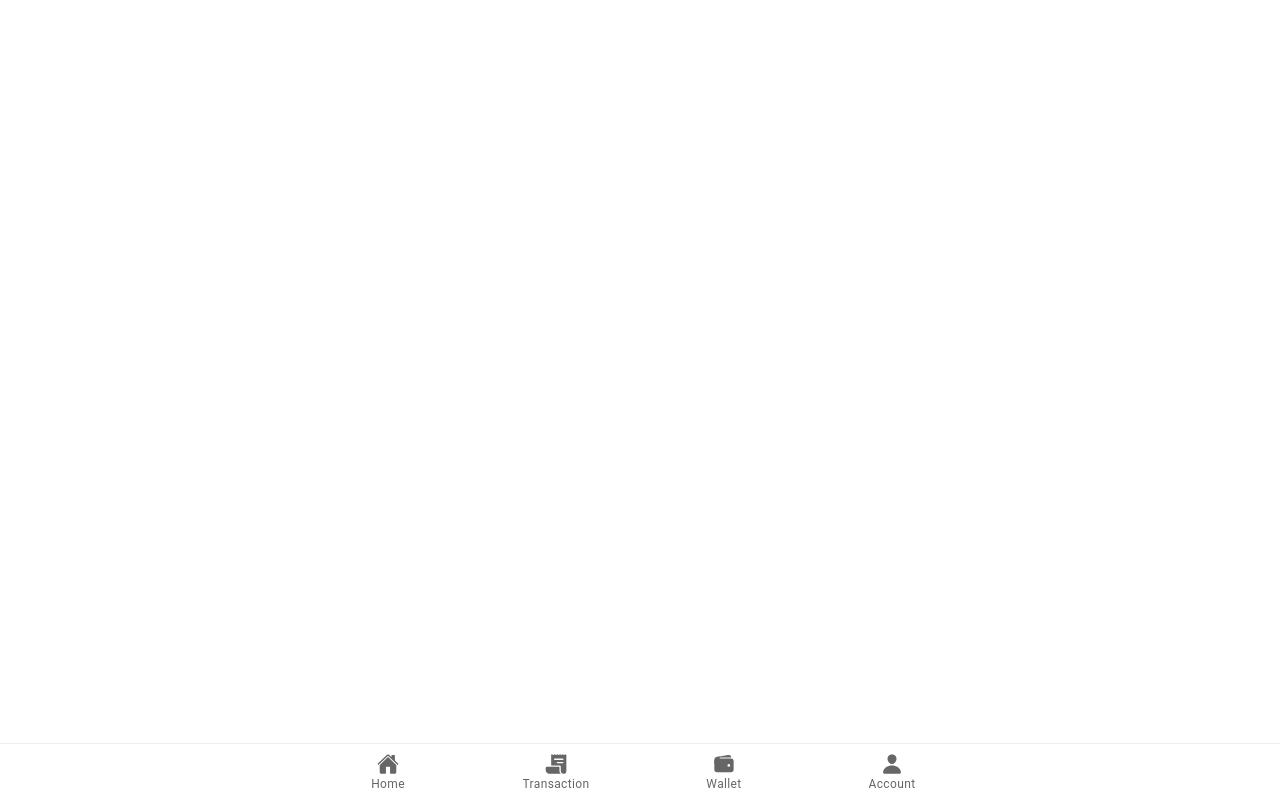
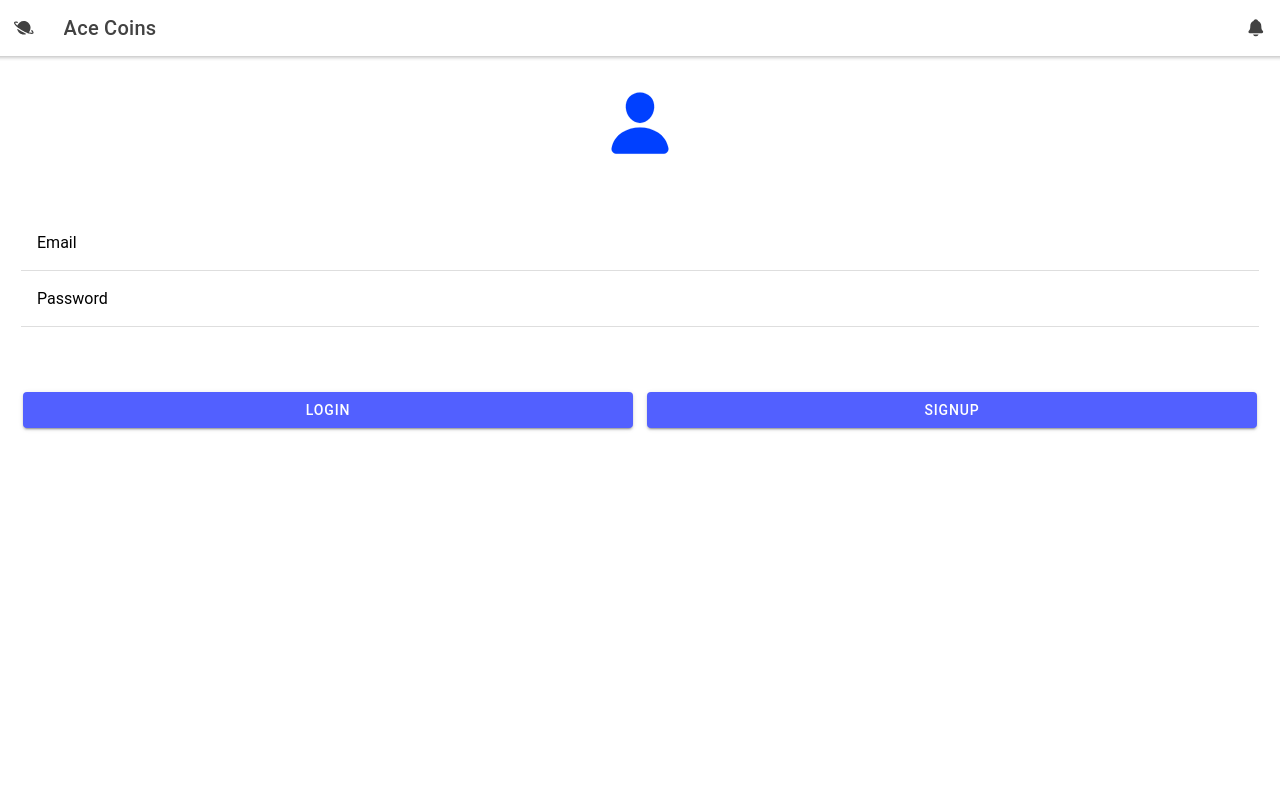
Before and after one commit to samiksha0302/ace-coins-8t4lin, a React (Create React App) app: page /pageLogin in a window 1280 px wide. Built offline with nearby package versions, Linux system fonts and the light colour scheme.

Commit message:
commit 6 - added auth files and updated router

```diff
--- a/src/App.tsx
+++ b/src/App.tsx
@@ -34,49 +34,20 @@ import '@ionic/react/css/display.css';
 
 /* Theme variables */
 import './theme/variables.css';
+import AppTab from './components/AppTab';
+import PageLogin from './pages/pageLogin';
+import PageSignup from './pages/pageSignup';
+import PageVerification from './pages/pageVerification';
 
 setupIonicReact();
 
 const App: React.FC = () => (
   <IonApp>
     <IonReactRouter>
-      <IonTabs>
-        <IonRouterOutlet>
-          <Route exact path="/tab1Home">
-            <Tab1 />
-          </Route>
-          <Route exact path="/tab2Transaction">
-            <Tab2 />
-          </Route>
-          <Route path="/tab3Wallet">
-            <Tab3 />
-          </Route>
-          <Route path="/tab4Account">
-            <Tab4 />
-          </Route>
-          <Route exact path="/">
-            <Redirect to="/tab1Home" />
-          </Route>
-        </IonRouterOutlet>
-        <IonTabBar slot="bottom">
-          <IonTabButton tab="tab1Home" href="/tab1Home">
-            <IonIcon icon={home} />
-            <IonLabel>Home</IonLabel>
-          </IonTabButton>
-          <IonTabButton tab="tab2Transaction" href="/tab2Transaction">
-            <IonIcon icon={receipt} />
-            <IonLabel>Transaction</IonLabel>
-          </IonTabButton>
-          <IonTabButton tab="tab3Wallet" href="/tab3Wallet">
-            <IonIcon icon={wallet} />
-            <IonLabel>Wallet</IonLabel>
-          </IonTabButton>
-          <IonTabButton tab="tab4Account" href="/tab4Account">
-            <IonIcon icon={person} />
-            <IonLabel>Account</IonLabel>
-          </IonTabButton>
-        </IonTabBar>
-      </IonTabs>
+      <Route path="/" component={AppTab} />
+      <Route path="/pageLogin" component={PageLogin} exact={true} />
+      <Route path="/pageSignup" component={PageSignup} exact={true} />
+      <Route path="/pageVerification" component={PageVerification} exact={true} />
     </IonReactRouter>
   </IonApp>
 );
--- /dev/null
+++ b/src/components/AppTab.tsx
@@ -0,0 +1,62 @@
+import { Redirect, Route } from 'react-router-dom';
+import {
+  IonApp,
+  IonIcon,
+  IonLabel,
+  IonRouterOutlet,
+  IonTabBar,
+  IonTabButton,
+  IonTabs,
+  setupIonicReact
+} from '@ionic/react';
+import { IonReactRouter } from '@ionic/react-router';
+import { home , receipt , wallet , person  } from 'ionicons/icons';
+
+import Tab1 from '../pages/tab1Home';
+import Tab2 from '../pages/tab2Transaction';
+import Tab3 from '../pages/tab3Wallet';
+import Tab4 from '../pages/tab4Account';
+
+const AppTab: React.FC = () => {
+    return (
+        <IonTabs>
+        <IonRouterOutlet>
+          <Route exact path="/tab1Home">
+            <Tab1 />
+          </Route>
+          <Route exact path="/tab2Transaction">
+            <Tab2 />
+          </Route>
+          <Route path="/tab3Wallet">
+            <Tab3 />
+          </Route>
+          <Route path="/tab4Account">
+            <Tab4 />
+          </Route>
+          <Route exact path="/">
+            <Redirect to="/tab1Home" />
+          </Route>
+        </IonRouterOutlet>
+        <IonTabBar slot="bottom">
+          <IonTabButton tab="tab1Home" href="/tab1Home">
+            <IonIcon icon={home} />
+            <IonLabel>Home</IonLabel>
+          </IonTabButton>
+          <IonTabButton tab="tab2Transaction" href="/tab2Transaction">
+            <IonIcon icon={receipt} />
+            <IonLabel>Transaction</IonLabel>
+          </IonTabButton>
+          <IonTabButton tab="tab3Wallet" href="/tab3Wallet">
+            <IonIcon icon={wallet} />
+            <IonLabel>Wallet</IonLabel>
+          </IonTabButton>
+          <IonTabButton tab="tab4Account" href="/tab4Account">
+            <IonIcon icon={person} />
+            <IonLabel>Account</IonLabel>
+          </IonTabButton>
+        </IonTabBar>
+      </IonTabs>
+    );
+  };
+
+  export default AppTab;
--- /dev/null
+++ b/src/pages/pageLogin.tsx
@@ -0,0 +1,87 @@
+import { IonContent, IonHeader, IonPage, IonTitle, IonToolbar,
+    IonLabel, IonButton, IonIcon, IonButtons ,
+    IonRow, IonCol, IonGrid, IonItem,
+    IonCard, IonCardContent, IonCardHeader, IonCardTitle, IonCardSubtitle, IonList , IonBackButton, IonListHeader, IonAvatar,IonInput,
+    IonRouterLink
+
+  } from '@ionic/react';
+
+import './pageLogin.css';
+
+import { arrowBack, shapesOutline } from "ionicons/icons";
+import { useEffect, useState } from 'react';
+import { useParams } from 'react-router';
+
+import { home , receipt , wallet , planet, notifications, trendingUp, trendingDown, person  } from 'ionicons/icons';
+import PageSignup from './pageSignup';
+
+const PageLogin = () => {
+
+	return (
+		<IonPage>
+            <IonHeader>
+                <IonToolbar>
+                    <IonButtons slot="start">
+                        <IonButton>
+                            <IonIcon icon={planet} />
+                        </IonButton>
+                    </IonButtons>
+
+                    <IonTitle>Ace Coins</IonTitle>
+
+                    <IonButtons slot="end">
+                        <IonButton>
+                        <IonIcon icon={notifications} />
+                        </IonButton>
+                    </IonButtons>
+                </IonToolbar>
+            </IonHeader>
+
+            <IonContent>
+
+                <IonRow className='ion-padding'>
+                    <IonCol className='ion-text-center ion-padding'>
+                        <IonIcon
+                        style={{ fontSize: "70px", color: "#0040ff" }}
+                        icon={person}
+                        />
+                    </IonCol>
+                </IonRow>
+
+                <IonRow className='ion-padding'>
+                    <IonCol>
+                        <IonItem>
+                            <IonLabel position="floating"> Email</IonLabel>
+                            <IonInput  type="email"></IonInput>
+                        </IonItem>
+                        <IonItem>
+                            <IonLabel position="floating"> Password</IonLabel>
+                            <IonInput  type="password"></IonInput>
+                        </IonItem>
+                    </IonCol>
+                </IonRow>
+
+                <IonRow className='ion-padding'>
+                    <IonCol>
+                            <IonRouterLink routerLink='./'>
+                                <IonCol size="11">
+                                    <IonButton expand="block">Login</IonButton>
+                                </IonCol>
+                            </IonRouterLink>
+                    </IonCol>
+
+                    <IonCol>
+                        <IonRouterLink routerLink='./pageSignup'>
+                            <IonCol size="11">
+                                <IonButton expand="block">Signup</IonButton>
+                            </IonCol>
+						</IonRouterLink>
+                    </IonCol>
+                </IonRow>
+
+            </IonContent>
+		</IonPage>
+	);
+};
+
+export default PageLogin;
--- /dev/null
+++ b/src/pages/pageSignup.tsx
@@ -0,0 +1,47 @@
+import { IonContent, IonHeader, IonPage, IonTitle, IonToolbar,
+    IonLabel, IonButton, IonIcon, IonButtons ,
+    IonRow, IonCol, IonGrid, IonItem,
+    IonCard, IonCardContent, IonCardHeader, IonCardTitle, IonCardSubtitle, IonList , IonBackButton, IonListHeader, IonAvatar
+
+  } from '@ionic/react';
+
+import './pageSignup.css';
+
+import { arrowBack, shapesOutline } from "ionicons/icons";
+import { useEffect, useState } from 'react';
+import { useParams } from 'react-router';
+
+import { home , receipt , wallet , planet, notifications, trendingUp, trendingDown  } from 'ionicons/icons';
+
+const PageSignup = () => {
+
+	return (
+		<IonPage>
+            <IonHeader>
+                <IonToolbar>
+                    <IonButtons slot="start">
+                        <IonButton>
+                            <IonIcon icon={planet} />
+                        </IonButton>
+                    </IonButtons>
+
+                    <IonTitle>Ace Coins</IonTitle>
+
+                    <IonButtons slot="end">
+                        <IonButton>
+                        <IonIcon icon={notifications} />
+                        </IonButton>
+                    </IonButtons>
+                </IonToolbar>
+            </IonHeader>
+
+            <IonContent>
+
+                Signup
+
+            </IonContent>
+		</IonPage>
+	);
+};
+
+export default PageSignup;
--- /dev/null
+++ b/src/pages/pageVerification.tsx
@@ -0,0 +1,47 @@
+import { IonContent, IonHeader, IonPage, IonTitle, IonToolbar,
+    IonLabel, IonButton, IonIcon, IonButtons ,
+    IonRow, IonCol, IonGrid, IonItem,
+    IonCard, IonCardContent, IonCardHeader, IonCardTitle, IonCardSubtitle, IonList , IonBackButton, IonListHeader, IonAvatar
+
+  } from '@ionic/react';
+
+import './pageVerification.css';
+
+import { arrowBack, shapesOutline } from "ionicons/icons";
+import { useEffect, useState } from 'react';
+import { useParams } from 'react-router';
+
+import { home , receipt , wallet , planet, notifications, trendingUp, trendingDown  } from 'ionicons/icons';
+
+const PageVerification = () => {
+
+	return (
+		<IonPage>
+            <IonHeader>
+                <IonToolbar>
+                    <IonButtons slot="start">
+                        <IonButton>
+                            <IonIcon icon={planet} />
+                        </IonButton>
+                    </IonButtons>
+
+                    <IonTitle>Ace Coins</IonTitle>
+
+                    <IonButtons slot="end">
+                        <IonButton>
+                        <IonIcon icon={notifications} />
+                        </IonButton>
+                    </IonButtons>
+                </IonToolbar>
+            </IonHeader>
+
+            <IonContent>
+
+                Verification
+
+            </IonContent>
+		</IonPage>
+	);
+};
+
+export default PageVerification;
```
Also changed, not shown: src/components/AppTab.css (added), src/pages/pageLogin.css (added), src/pages/pageSignup.css (added), src/pages/pageVerification.css (added).
